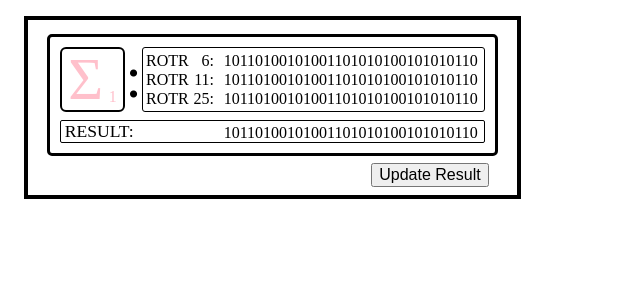
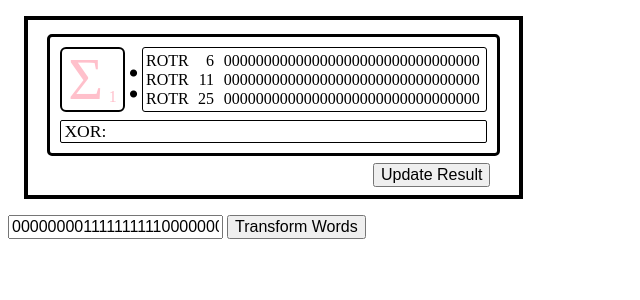
Before and after one commit to melshiD/personal-exercies, a PHP site: page /uppercaseSigmaOne.html in a window 1280 px wide. Shown: the top 300 px of the page, without its empty margins (0-640 px from the left). Run offline with PHP 8.4, Linux system fonts and the light colour scheme.

Commit message:
uppercase sigma 1 functions well.  Next step is to contain all funtionality and make a factory for transformations

```diff
--- a/sha256/components/sandbox/testUpdateButton.html
+++ b/sha256/components/sandbox/testUpdateButton.html
@@ -37,7 +37,7 @@
         </div>
     </div>
     <input type="text" class="bitsInput" id="bitsInput" value="00000000111111111100000000111111">
-    <button type="button" onclick="handleRotateWords(300)">Transform Words</button>
+    <button type="button" onclick="handleAndRotateInput(300)">Transform Words</button>
 
     <script src="./tub2.js"></script>
 
--- a/sha256/components/uppercaseSigma1/uppercaseSigmaOne.css
+++ b/sha256/components/uppercaseSigma1/uppercaseSigmaOne.css
@@ -1,6 +1,7 @@
 *{
     font-size: 16px;
 }
+
 .cards{
     border: black solid 4px;
     display: flex;
@@ -58,25 +59,26 @@
     font-size: 60px;
     line-height: 60px;
 }
-.rotationsList{
+.transformationsList{
     display: flex;
     flex-flow: column;
     justify-content: space-between;
     border: solid black 1px;
     border-radius: 3px;
     padding: 0.2rem;
+    /* width: 32ch; */
 }
-.rotRow{
+.transRow{
     width: 100%;
     height: 100%;
     display: flex;
     justify-content: space-between;
 }
-.rotation{
+.transformation{
     /* display: flex;
     flex-flow: column; */
 }
-.rotationName{
+.transformationName{
     /* display: inline; */
     font-size: 2rem;
     /* border: 2px black solid; */
@@ -87,13 +89,14 @@
     margin-right: .3em;
     width: 68px;
 }
-.rotationName .nameLetters{
+.transformationName .transformationNameToken{
     align-self: flex-start;
 }
-.rotationName .nameNumbers{
+.transformationName .transformationDegree{
     align-self: flex-end;
+    color: black;
 }
-.rotationExample{
+.transformationExample{
     /* display: inline; */
     align-self: flex-end;
     margin-right: 0.2em;
@@ -117,7 +120,7 @@
 }
 .resultsName{
     display: inline;
-    margin-left: 0.2em;
+    margin: auto 0.2rem;
     font-size: 1.1rem;
     text-transform: uppercase;
     /* align-self: flex-end; */
@@ -132,3 +135,38 @@
     margin-right: 1em;
     align-self: flex-end;
 }
+.xorToken{
+    align-self: stretch;
+    border: 1px rgb(240, 228, 228) solid;
+    width: max-content;
+}
+.xorToken span{
+    display: inline-block;
+    margin: 1px;
+    background-color: black;
+    border: solid 1px palevioletred;
+    border-radius: 13%;
+    font-size: 1.2rem;
+    color: whitesmoke;
+
+
+}
+
+
+
+
+
+
+
+
+
+
+
+
+
+.correctLength{
+    color: black;
+}
+.incorrectLength{
+    color: red;
+}
--- a/sha256/components/uppercaseSigma1/uppercaseSigmaOne.html
+++ b/sha256/components/uppercaseSigma1/uppercaseSigmaOne.html
@@ -5,7 +5,7 @@
     <meta charset="UTF-8">
     <meta http-equiv="X-UA-Compatible" content="IE=edge">
     <meta name="viewport" content="width=device-width, initial-scale=1.0">
-    <title>Sha</title>
+    <title>Uppercase Σ1</title>
     <link rel="stylesheet" href="./uppercaseSigmaOne.css">
 </head>
 
@@ -22,41 +22,51 @@
                     </div>
                 </div>
                 <div class="colon">:</div>
-                <div class="rotationsList">
-                    <div class="rotation">
-                        <div class="rotRow">
-                            <div class="rotationName"><span class="nameLetters">ROTR</span><span
-                                    class="nameNumbers">6:</span>
+                <div class="transformationsList">
+                    <div class="transformation">
+                        <div class="transRow">
+                            <div class="transformationName">
+                                <span class="transformationNameToken">ROTR</span>
+                                <span class="transformationDegree">6</span>
                             </div>
-                            <div class="rotationExample">10110100101001101010100101010110</div>
+                            <div class="transformationExample">00000000000000000000000000000000</div>
                         </div>
                     </div>
-                    <div class="rotation">
-                        <div class="rotRow">
-                            <div class="rotationName">
-                                <span class="nameLetters">ROTR</span>
-                                <span class="nameNumbers">11:</span>
+                    <div class="transformation">
+                        <div class="transRow">
+                            <div class="transformationName">
+                                <span class="transformationNameToken">ROTR</span>
+                                <span class="transformationDegree">11</span>
                             </div>
-                            <div class="rotationExample">10110100101001101010100101010110</div>
+                            <div class="transformationExample">00000000000000000000000000000000</div>
                         </div>
                     </div>
-                    <div class="rotation">
-                        <div class="rotRow">
-                            <div class="rotationName"><span class="nameLetters">ROTR</span><span
-                                    class="nameNumbers">25:</span></div>
-                            <div class="rotationExample">10110100101001101010100101010110</div>
+                    <div class="transformation">
+                        <div class="transRow">
+                            <div class="transformationName">
+                                <span class="transformationNameToken">ROTR</span>
+                                <span class="transformationDegree">25</span>
+                            </div>
+                            <div class="transformationExample">00000000000000000000000000000000</div>
                         </div>
                     </div>
                 </div>
             </div>
             <div class="resultsCard" id="testHide">
-                <span class="resultsName">Result:</span><span class="resultBits">10110100101001101010100101010110</span>
+                <span class="resultsName">Xor:</span>
+                <!-- <div class="xorToken">
+                    <span>xor</span>
+                </div>
+                 -->
+                <span class="resultBits" id="xorResultBits"></span>
             </div>
 
         </div>
         <button class="updateResult">Update Result</button>
 
     </div>
+    <input type="text" class="bitsInput" id="bitsInput" value="00000000111111111100000000111111">
+    <button type="button" onclick="handleAndRotateInput(300)">Transform Words</button>
     <script src="./uppercaseSigmaOne.js"></script>
 </body>
 
```
Also changed, not shown: sha256/components/sandbox/tub2.js (+17 -22 lines), sha256/components/uppercaseSigma1/uppercaseSigmaOne.js (+141 -0 lines).
